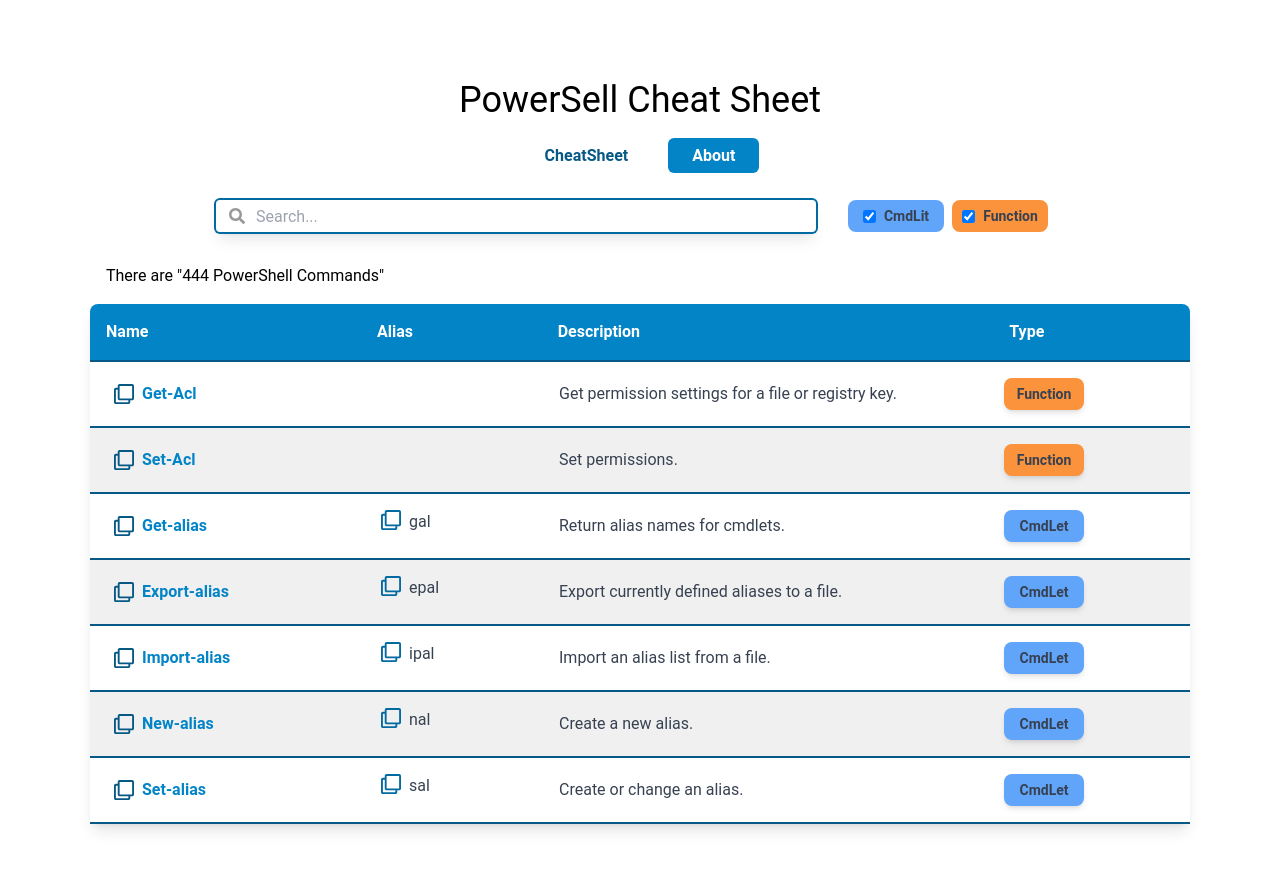
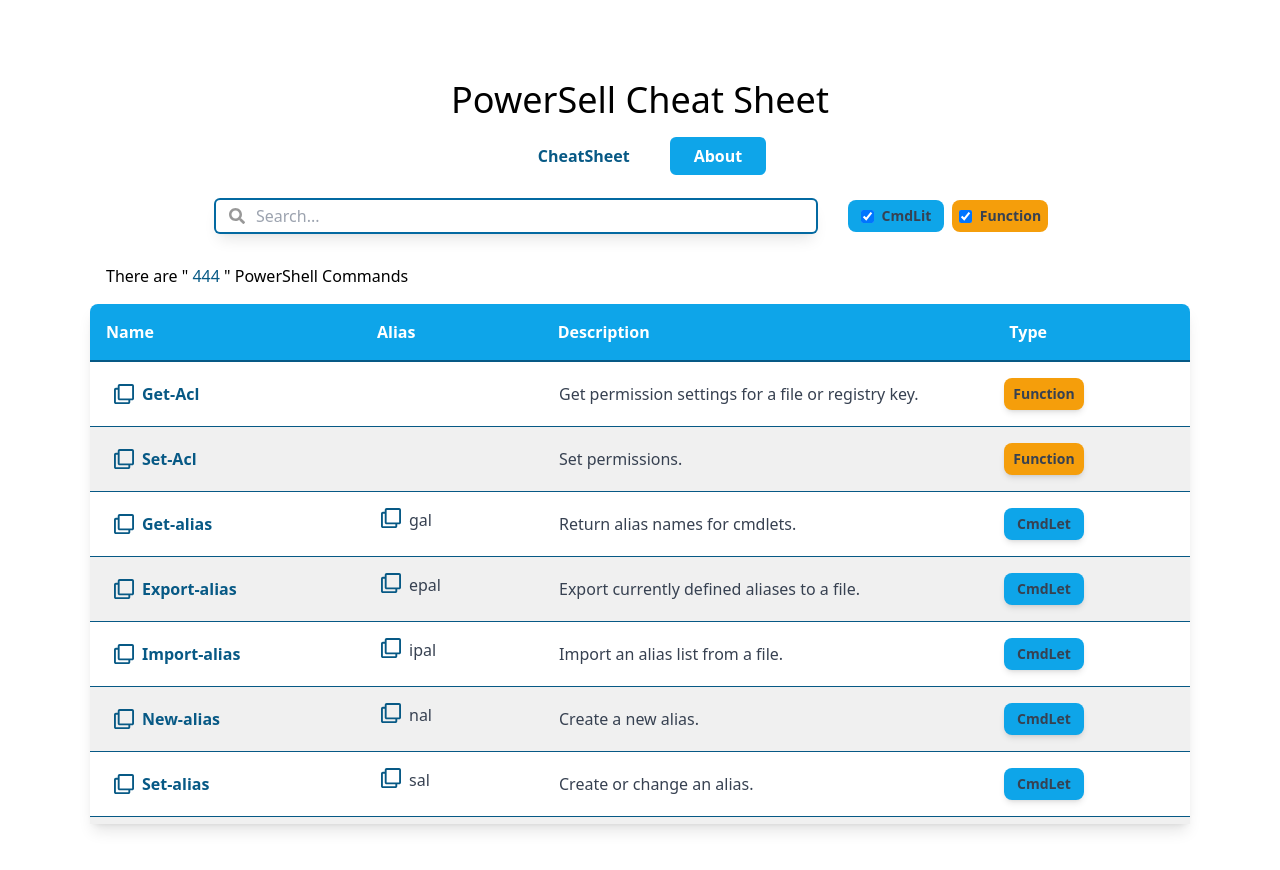
Before and after one commit to AyoubMazouz/powershell-cheat-sheet, a React (Create React App) app: page / in a window 1280 px wide. Built offline with nearby package versions, Linux system fonts and the light colour scheme.

Commit message:
Modifying colors

```diff
--- a/src/App.css
+++ b/src/App.css
@@ -500,30 +500,6 @@ Ensure the default browser behavior of the `hidden` attribute.
   grid-column: span 5 / span 5;
 }
 
-.col-span-full{
-  grid-column: 1 / -1;
-}
-
-.col-span-7{
-  grid-column: span 7 / span 7;
-}
-
-.col-span-4{
-  grid-column: span 4 / span 4;
-}
-
-.col-span-1{
-  grid-column: span 1 / span 1;
-}
-
-.col-span-6{
-  grid-column: span 6 / span 6;
-}
-
-.col-span-8{
-  grid-column: span 8 / span 8;
-}
-
 .my-8{
   margin-top: 2rem;
   margin-bottom: 2rem;
@@ -531,14 +507,6 @@ Ensure the default browser behavior of the `hidden` attribute.
 
 .mb-4{
   margin-bottom: 1rem;
-}
-
-.mt-12{
-  margin-top: 3rem;
-}
-
-.-mt-\[1rem\]{
-  margin-top: -1rem;
 }
 
 .block{
@@ -573,32 +541,24 @@ Ensure the default browser behavior of the `hidden` attribute.
   height: 55vh;
 }
 
-.h-12{
-  height: 3rem;
-}
-
-.h-3{
-  height: 0.75rem;
-}
-
 .max-h-\[65vh\]{
   max-height: 65vh;
 }
 
-.w-\[480px\]{
-  width: 480px;
+.w-24{
+  width: 6rem;
 }
 
 .w-full{
   width: 100%;
 }
 
-.w-24{
-  width: 6rem;
+.w-20{
+  width: 5rem;
 }
 
-.w-20{
-  width: 5rem;
+.w-\[480px\]{
+  width: 480px;
 }
 
 .min-w-\[600px\]{
@@ -611,10 +571,6 @@ Ensure the default browser behavior of the `hidden` attribute.
 
 .cursor-pointer{
   cursor: pointer;
-}
-
-.grid-cols-2{
-  grid-template-columns: repeat(2, minmax(0, 1fr));
 }
 
 .grid-cols-12{
@@ -641,10 +597,6 @@ Ensure the default browser behavior of the `hidden` attribute.
   justify-content: space-around;
 }
 
-.gap-8{
-  gap: 2rem;
-}
-
 .gap-4{
   gap: 1rem;
 }
@@ -653,10 +605,10 @@ Ensure the default browser behavior of the `hidden` attribute.
   gap: 0.5rem;
 }
 
-.space-y-4 > :not([hidden]) ~ :not([hidden]){
+.space-y-6 > :not([hidden]) ~ :not([hidden]){
   --tw-space-y-reverse: 0;
-  margin-top: calc(1rem * calc(1 - var(--tw-space-y-reverse)));
-  margin-bottom: calc(1rem * var(--tw-space-y-reverse));
+  margin-top: calc(1.5rem * calc(1 - var(--tw-space-y-reverse)));
+  margin-bottom: calc(1.5rem * var(--tw-space-y-reverse));
 }
 
 .space-x-4 > :not([hidden]) ~ :not([hidden]){
@@ -677,36 +629,26 @@ Ensure the default browser behavior of the `hidden` attribute.
   margin-bottom: calc(0.25rem * var(--tw-space-y-reverse));
 }
 
-.-space-x-4 > :not([hidden]) ~ :not([hidden]){
-  --tw-space-x-reverse: 0;
-  margin-right: calc(-1rem * var(--tw-space-x-reverse));
-  margin-left: calc(-1rem * calc(1 - var(--tw-space-x-reverse)));
-}
-
-.space-y-6 > :not([hidden]) ~ :not([hidden]){
+.space-y-4 > :not([hidden]) ~ :not([hidden]){
   --tw-space-y-reverse: 0;
-  margin-top: calc(1.5rem * calc(1 - var(--tw-space-y-reverse)));
-  margin-bottom: calc(1.5rem * var(--tw-space-y-reverse));
+  margin-top: calc(1rem * calc(1 - var(--tw-space-y-reverse)));
+  margin-bottom: calc(1rem * var(--tw-space-y-reverse));
 }
 
 .overflow-y-scroll{
   overflow-y: scroll;
 }
 
-.rounded{
-  border-radius: 0.25rem;
+.rounded-md{
+  border-radius: 0.375rem;
 }
 
 .rounded-lg{
   border-radius: 0.5rem;
 }
 
-.rounded-full{
-  border-radius: 9999px;
-}
-
-.rounded-md{
-  border-radius: 0.375rem;
+.rounded{
+  border-radius: 0.25rem;
 }
 
 .rounded-t-lg{
@@ -714,13 +656,16 @@ Ensure the default browser behavior of the `hidden` attribute.
   border-top-right-radius: 0.5rem;
 }
 
-.rounded-t-md{
-  border-top-left-radius: 0.375rem;
-  border-top-right-radius: 0.375rem;
+.border{
+  border-width: 1px;
 }
 
 .border-b-2{
   border-bottom-width: 2px;
+}
+
+.border-b{
+  border-bottom-width: 1px;
 }
 
 .border-sky-800{
@@ -728,68 +673,24 @@ Ensure the default browser behavior of the `hidden` attribute.
   border-color: rgb(7 89 133 / var(--tw-border-opacity));
 }
 
-.bg-blue-400{
-  --tw-bg-opacity: 1;
-  background-color: rgb(96 165 250 / var(--tw-bg-opacity));
-}
-
-.bg-gray-400{
-  --tw-bg-opacity: 1;
-  background-color: rgb(156 163 175 / var(--tw-bg-opacity));
-}
-
-.bg-orange-400{
-  --tw-bg-opacity: 1;
-  background-color: rgb(251 146 60 / var(--tw-bg-opacity));
-}
-
-.bg-sky-600{
-  --tw-bg-opacity: 1;
-  background-color: rgb(2 132 199 / var(--tw-bg-opacity));
-}
-
 .bg-sky-500{
   --tw-bg-opacity: 1;
   background-color: rgb(14 165 233 / var(--tw-bg-opacity));
 }
 
-.bg-slate-200{
+.bg-slate-300{
   --tw-bg-opacity: 1;
-  background-color: rgb(226 232 240 / var(--tw-bg-opacity));
+  background-color: rgb(203 213 225 / var(--tw-bg-opacity));
 }
 
-.p-4{
-  padding: 1rem;
+.bg-amber-500{
+  --tw-bg-opacity: 1;
+  background-color: rgb(245 158 11 / var(--tw-bg-opacity));
 }
 
 .py-12{
   padding-top: 3rem;
   padding-bottom: 3rem;
-}
-
-.px-2{
-  padding-left: 0.5rem;
-  padding-right: 0.5rem;
-}
-
-.px-10{
-  padding-left: 2.5rem;
-  padding-right: 2.5rem;
-}
-
-.px-8{
-  padding-left: 2rem;
-  padding-right: 2rem;
-}
-
-.px-4{
-  padding-left: 1rem;
-  padding-right: 1rem;
-}
-
-.py-4{
-  padding-top: 1rem;
-  padding-bottom: 1rem;
 }
 
 .py-8{
@@ -807,30 +708,33 @@ Ensure the default browser behavior of the `hidden` attribute.
   padding-bottom: 0.5rem;
 }
 
-.px-12{
-  padding-left: 3rem;
-  padding-right: 3rem;
+.px-4{
+  padding-left: 1rem;
+  padding-right: 1rem;
 }
 
-.py-3{
-  padding-top: 0.75rem;
-  padding-bottom: 0.75rem;
+.py-4{
+  padding-top: 1rem;
+  padding-bottom: 1rem;
+}
+
+.px-2{
+  padding-left: 0.5rem;
+  padding-right: 0.5rem;
+}
+
+.px-10{
+  padding-left: 2.5rem;
+  padding-right: 2.5rem;
 }
 
 .text-center{
   text-align: center;
 }
 
-.font-\[Roboto\]{
-  font-family: Roboto;
-}
-
-.text-\[19rem\]{
-  font-size: 19rem;
-}
-
-.text-\[4rem\]{
-  font-size: 4rem;
+.text-4xl{
+  font-size: 2.25rem;
+  line-height: 2.5rem;
 }
 
 .text-sm{
@@ -853,18 +757,12 @@ Ensure the default browser behavior of the `hidden` attribute.
   line-height: 1.75rem;
 }
 
-.text-\[3rem\]{
-  font-size: 3rem;
+.text-\[19rem\]{
+  font-size: 19rem;
 }
 
-.text-4xl{
-  font-size: 2.25rem;
-  line-height: 2.5rem;
-}
-
-.text-lg{
-  font-size: 1.125rem;
-  line-height: 1.75rem;
+.text-\[4rem\]{
+  font-size: 4rem;
 }
 
 .font-semibold{
@@ -875,14 +773,24 @@ Ensure the default browser behavior of the `hidden` attribute.
   font-weight: 700;
 }
 
-.text-gray-800{
+.text-white{
   --tw-text-opacity: 1;
-  color: rgb(31 41 55 / var(--tw-text-opacity));
+  color: rgb(255 255 255 / var(--tw-text-opacity));
+}
+
+.text-gray-700{
+  --tw-text-opacity: 1;
+  color: rgb(55 65 81 / var(--tw-text-opacity));
 }
 
 .text-sky-800{
   --tw-text-opacity: 1;
   color: rgb(7 89 133 / var(--tw-text-opacity));
+}
+
+.text-gray-800{
+  --tw-text-opacity: 1;
+  color: rgb(31 41 55 / var(--tw-text-opacity));
 }
 
 .text-blue-500{
@@ -895,24 +803,14 @@ Ensure the default browser behavior of the `hidden` attribute.
   color: rgb(2 132 199 / var(--tw-text-opacity));
 }
 
-.text-gray-700{
-  --tw-text-opacity: 1;
-  color: rgb(55 65 81 / var(--tw-text-opacity));
-}
-
-.text-white{
-  --tw-text-opacity: 1;
-  color: rgb(255 255 255 / var(--tw-text-opacity));
-}
-
-.text-sky-700{
-  --tw-text-opacity: 1;
-  color: rgb(3 105 161 / var(--tw-text-opacity));
-}
-
 .underline{
   -webkit-text-decoration-line: underline;
           text-decoration-line: underline;
+}
+
+.line-through{
+  -webkit-text-decoration-line: line-through;
+          text-decoration-line: line-through;
 }
 
 .opacity-40{
@@ -955,12 +853,18 @@ Ensure the default browser behavior of the `hidden` attribute.
   transition-duration: 150ms;
 }
 
+.transition-all{
+  transition-property: all;
+  transition-timing-function: cubic-bezier(0.4, 0, 0.2, 1);
+  transition-duration: 150ms;
+}
+
+.duration-300{
+  transition-duration: 300ms;
+}
+
 .--nth-child-bg:nth-child(odd) {
   background: hsl(0, 0%, 94%)
-}
-
-.--powershell-gradient-bg {
-  background: linear-gradient(135deg, rgba(11,39,112,1) 0%, rgba(0,212,255,1) 100%)
 }
 
 .active{
@@ -973,6 +877,11 @@ Ensure the default browser behavior of the `hidden` attribute.
 .hover\:text-sky-500:hover{
   --tw-text-opacity: 1;
   color: rgb(14 165 233 / var(--tw-text-opacity));
+}
+
+.hover\:underline:hover{
+  -webkit-text-decoration-line: underline;
+          text-decoration-line: underline;
 }
 
 .hover\:ring-sky-300:hover{
@@ -1010,27 +919,18 @@ Ensure the default browser behavior of the `hidden` attribute.
     gap: 1rem;
   }
 
+  .md\:px-6{
+    padding-left: 1.5rem;
+    padding-right: 1.5rem;
+  }
+
   .md\:px-8{
     padding-left: 2rem;
     padding-right: 2rem;
   }
-
-  .md\:px-16{
-    padding-left: 4rem;
-    padding-right: 4rem;
-  }
-
-  .md\:px-6{
-    padding-left: 1.5rem;
-    padding-right: 1.5rem;
-  }
 }
 
 @media (min-width: 1024px){
-  .lg\:grid{
-    display: grid;
-  }
-
   .lg\:max-w-\[1100px\]{
     max-width: 1100px;
   }
--- a/src/App.js
+++ b/src/App.js
@@ -10,7 +10,7 @@ function App() {
   return (
     <AnimatePresence>
       <Router>
-        <div className="font-[Roboto] flex flex-col justify-center items-center py-12">
+        <div className="font-['Roboto mono'] flex flex-col justify-center items-center py-12">
 
             <Nav />
 
--- a/src/components/Nav.jsx
+++ b/src/components/Nav.jsx
@@ -34,7 +34,7 @@ export default function Nav() {
     },
     hover: {
       scale: 1.1,
-      opacity: .8
+      opacity: .7
     },
   }
   const containerVariant = {
@@ -52,12 +52,12 @@ export default function Nav() {
           <motion.ul variants={containerVariant} initial={false} className='flex justify-center font-semibold text-white space-x-4'>
             <motion.div variants={linkVariant}>
               <motion.div whileHover={{...linkVariant.hover}}>
-                <NavLink to='/' className='px-6 py-2 bg-sky-600 rounded-md'>CheatSheet</NavLink>
+                <NavLink to='/' className='px-6 py-2 bg-sky-500 rounded-md'>CheatSheet</NavLink>
               </motion.div>
             </motion.div>
             <motion.div variants={linkVariant}>
               <motion.div whileHover={{...linkVariant.hover}}>
-                <NavLink to='/about' className='px-6 py-2 bg-sky-600 rounded-md'>About</NavLink>
+                <NavLink to='/about' className='px-6 py-2 bg-sky-500 rounded-md'>About</NavLink>
               </motion.div>
             </motion.div>
           </motion.ul>
--- a/src/components/Options.jsx
+++ b/src/components/Options.jsx
@@ -5,12 +5,12 @@ export default function Options ({ options, setOptions }) {
     return (
         <div className='flex justify-around px-4 space-x-2 text-gray-700 font-semibold text-sm'>
             {/* Function. */}
-            <div className={options.cmdlet ? 'space-x-2 h-8 w-24 rounded-lg flex justify-center items-center bg-blue-400' : 'space-x-2 h-8 w-24 rounded-lg flex justify-center items-center bg-gray-400 cursor-pointer'}>
+            <div className={options.cmdlet ? 'space-x-2 h-8 w-24 rounded-lg flex justify-center items-center bg-sky-500' : 'space-x-2 h-8 w-24 rounded-lg flex justify-center items-center bg-slate-300 cursor-pointer line-through'}>
                 <input type="checkbox" name='cmd-lit' checked={options.cmdlet} onChange={onchangeCmdlet} />
                 <label htmlFor="cmd-lit" className="">CmdLit</label>
             </div>
             {/* Cmdlet */}
-            <div className={options.function ? 'space-x-2 h-8 w-24 rounded-lg flex justify-center items-center bg-orange-400' : 'space-x-2 h-8 w-24 rounded-lg flex justify-center items-center bg-gray-400 cursor-pointer'}>
+            <div className={options.function ? 'space-x-2 h-8 w-24 rounded-lg flex justify-center items-center bg-amber-500' : 'space-x-2 h-8 w-24 rounded-lg flex justify-center items-center bg-slate-300 cursor-pointer line-through'}>
                 <input type="checkbox" name='function' checked={options.function} onChange={onchangeFunction}/>
                 <label htmlFor="function">Function</label>
             </div>
--- a/src/components/ResultTable.jsx
+++ b/src/components/ResultTable.jsx
@@ -34,10 +34,10 @@ export default function ResultTable({ data, options, search }) {
   return (
     <>
       <div className='px-4'>{search
-        ? <div>There is {result[0] ? result.length : 0} result for " {search} ".</div>
-        : <div>There are "{result.length} PowerShell Commands"</div>}</div>
+        ? <div>There is {result[0] ? result.length : 0} result for " <span className='text-semibold text-sky-800'>{search}</span> ".</div>
+        : <div>There are " <span className='text-semibold text-sky-800'>{result.length}</span> " PowerShell Commands</div>}</div>
       <div className='w-full min-w-[600px] lg:max-w-[1100px] max-h-[65vh] shadow-lg rounded-t-lg overflow-y-scroll'>
-        <div className='w-full grid grid-cols-12 gap-4 py-4 px-4 bg-sky-600 text-white text-base border-b-2 border-sky-800 font-semibold'>
+        <div className='w-full grid grid-cols-12 gap-4 py-4 px-4 bg-sky-500 text-white text-base border-b-2 border-sky-800 font-semibold'>
           <div className='col-span-3'>Name</div>
           <div className='col-span-2'>Alias</div>
           <div className='col-span-5'>Description</div>
@@ -45,19 +45,20 @@ export default function ResultTable({ data, options, search }) {
         </div>
         {/* Render a row each iteration { Name, Alias, Description, Type }  */}
       {result.map((v, id) => (
-        v ? <div key={id} className='--nth-child-bg w-full grid grid-cols-12 border-b-2 border-sky-800 gap-2 md:gap-4 py-4 px-2 md:px-6 text-gray-700 text-xs sm:text-sm lg:text-base'>
-              <div className='col-span-3 flex items-center space-x-2 font-bold text-sky-600'>
-                <FaRegClone className='text-xl text-sky-800 hover:text-sky-500 cursor-pointer' onClick={() => onClickClone(id, 'name')} />
+        v ? <div key={id} className='--nth-child-bg w-full grid grid-cols-12 border-b border-sky-800 gap-2 md:gap-4 py-4 px-2 md:px-6 text-gray-700 text-xs sm:text-sm lg:text-base'>
+              <div className='col-span-3 flex items-center space-x-2 font-bold text-sky-800 hover:underline transition-all duration-300'>
+                <FaRegClone className='text-xl text-sky-800 hover:text-sky-500 cursor-pointer transition-all duration-300' onClick={() => onClickClone(id, 'name')} />
                 <a href={detailsUrl + v.name.toLocaleLowerCase()} target='_blank'>{v.name}</a>
               </div>
               <div className='col-span-2 flex flex-col items-center space-x-2 space-y-1'>
                 {v.alias.map(v => <div className='w-full flex space-x-2'>
-                  <FaRegClone className='text-xl text-sky-700 hover:text-sky-500 cursor-pointer' onClick={() => onClickClone(id, 'alias')} />
+                  <FaRegClone className='text-xl text-sky-800 hover:text-sky-500 cursor-pointer transition-all duration-300'
+                    onClick={() => onClickClone(id, 'alias')} />
                   <div>{v}</div></div>)}
               </div>
               <div className='col-span-5 flex justify-start items-center'>{v.description}</div>
-              <div className={v.alias.length <= 0 ? 'flex justify-center items-center col-span-2 h-8 w-20 bg-orange-400 rounded-lg shadow-md text-sm font-semibold'
-                : 'col-span-2 flex justify-center items-center h-8 w-20 bg-blue-400 rounded-lg shadow-md text-sm font-semibold'}>
+              <div className={v.alias.length <= 0 ? 'flex justify-center items-center col-span-2 h-8 w-20 bg-amber-500 rounded-lg shadow-md text-sm font-semibold'
+                : 'col-span-2 flex justify-center items-center h-8 w-20 bg-sky-500 rounded-lg shadow-md text-sm font-semibold'}>
                   {v.alias.length <= 0 ? 'Function' : 'CmdLet'}</div>
             </div>
         : null
--- a/src/pages/About.js
+++ b/src/pages/About.js
@@ -25,8 +25,8 @@ export default function About() {
         </div>
         {/* Repository */}
         <div>
-          <h3 className='text-sky-800 font-semibold'
-          >Repository: <a href={data.repository} className='text-blue-500'>{data.repository}</a></h3>
+          <h3 className='text-sky-800 font-semibold'>Repository:
+            <a href={data.repository} target='_blank' className='text-blue-500'>{data.repository}</a></h3>
         </div>
       </div>
     </div>
--- a/src/pages/pages.data.js
+++ b/src/pages/pages.data.js
@@ -3,7 +3,8 @@
 export const about = {
     resources: [
         'https://www.pdq.com/powershell/',
-        'https://ss64.com/ps/'
+        'https://ss64.com/ps/',
+        'https://docs.microsoft.com/en-us/powershell/'
     ],
     contributors: [
         'Ayoub Mazouz'
```
